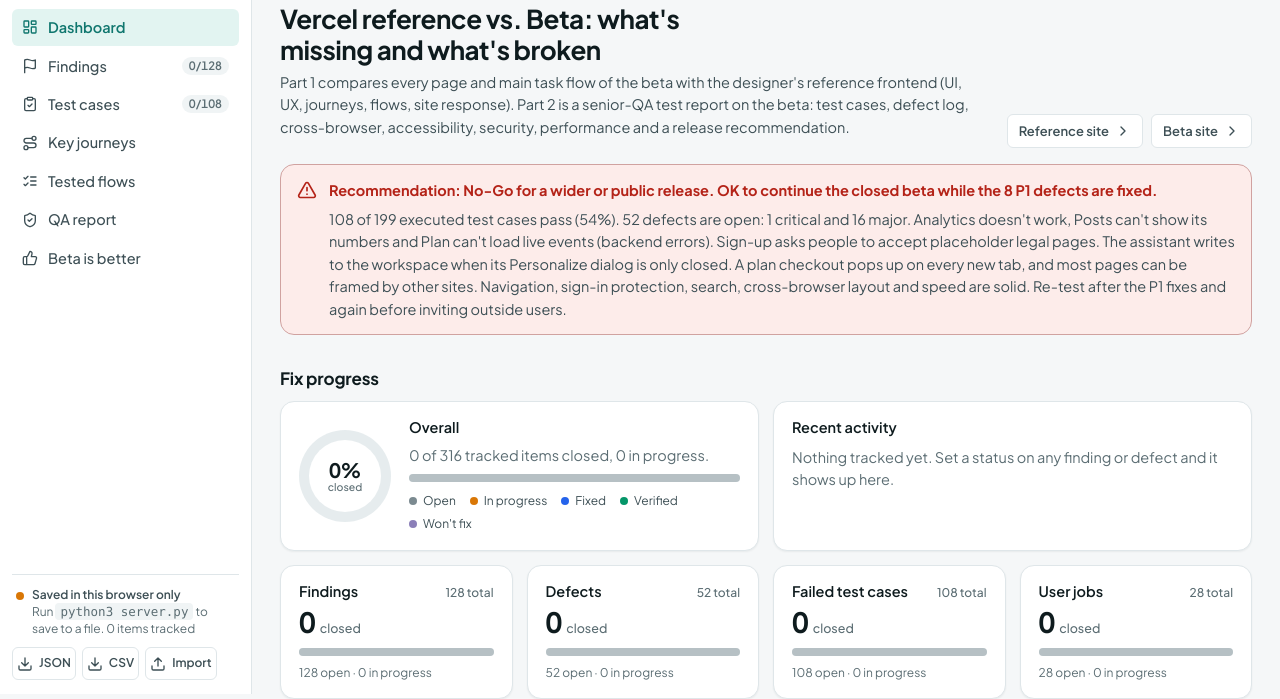
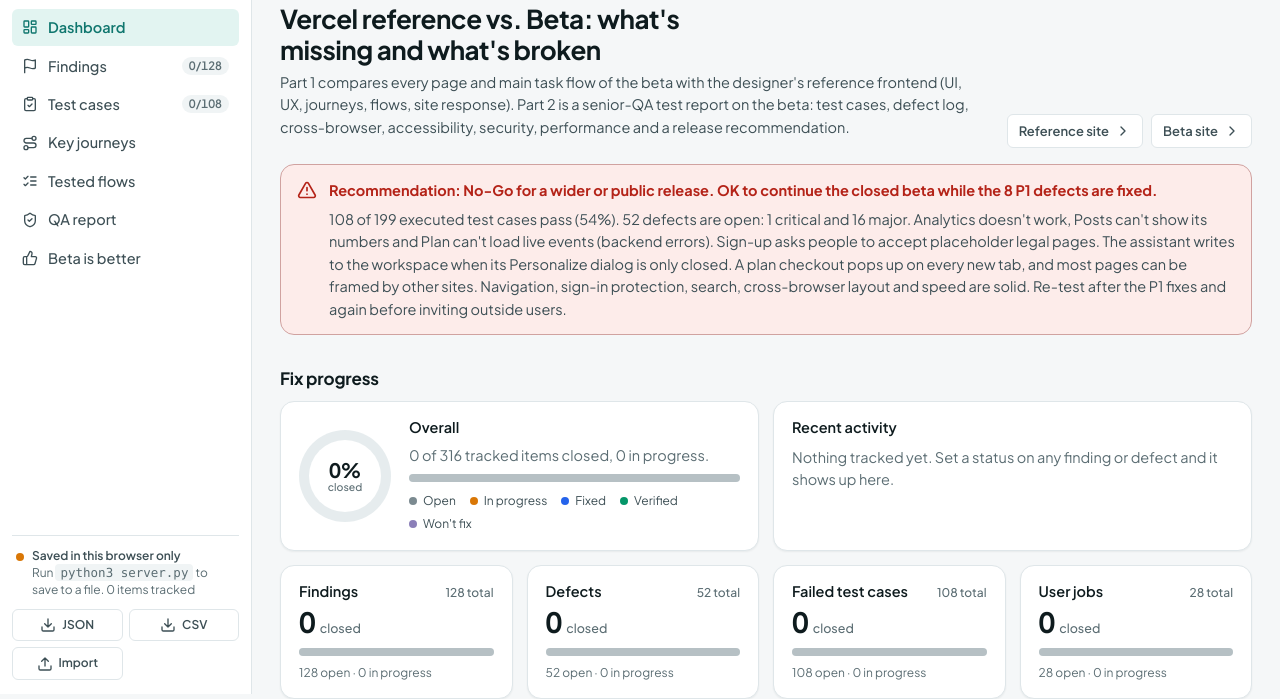
Before and after one commit to Aditya1814/vercelvsbeta, a plain HTML site: page site/index.html in a window 1280 px wide. Shown: the part 106-805 px from the top of the page. Drawn offline with Linux system fonts and the light colour scheme; no server answers.

Commit message:
Fix Sign out button overflowing the sidebar
4 buttons in a fixed repeat(4,1fr) grid couldn't shrink below their
text's min-content width and overflowed the sidebar. Switched to a
2x2 grid (minmax(0,1fr) so columns can actually shrink) plus text
truncation as a safety net for any future longer label.

Co-Authored-By: Claude Sonnet 5 <noreply@anthropic.com>

```diff
--- a/site/style.css
+++ b/site/style.css
@@ -76,8 +76,8 @@ svg.i{width:16px;height:16px;flex:none;fill:none;stroke:currentColor;stroke-widt
 .store b{display:block;color:var(--ink2);font-weight:600}
 .store .dot{width:8px;height:8px;border-radius:50%;background:var(--s-ver);margin-top:5px;flex:none}
 .store .dot.local{background:var(--s-prog)}
-.side-btns{display:grid;grid-template-columns:repeat(4,1fr);gap:6px}
-.side-btns .btn{justify-content:center;padding:6px 4px;font-size:12px}
+.side-btns{display:grid;grid-template-columns:repeat(2,minmax(0,1fr));gap:6px}
+.side-btns .btn{justify-content:center;padding:6px 4px;font-size:12px;min-width:0;overflow:hidden;text-overflow:ellipsis;white-space:nowrap}
 
 .col{min-width:0;display:flex;flex-direction:column}
 .top{position:sticky;top:0;z-index:20;height:var(--top);display:flex;align-items:center;gap:12px;padding:0 28px;background:color-mix(in srgb,var(--bg) 88%,transparent);backdrop-filter:saturate(1.4) blur(10px);border-bottom:1px solid var(--line)}
```
